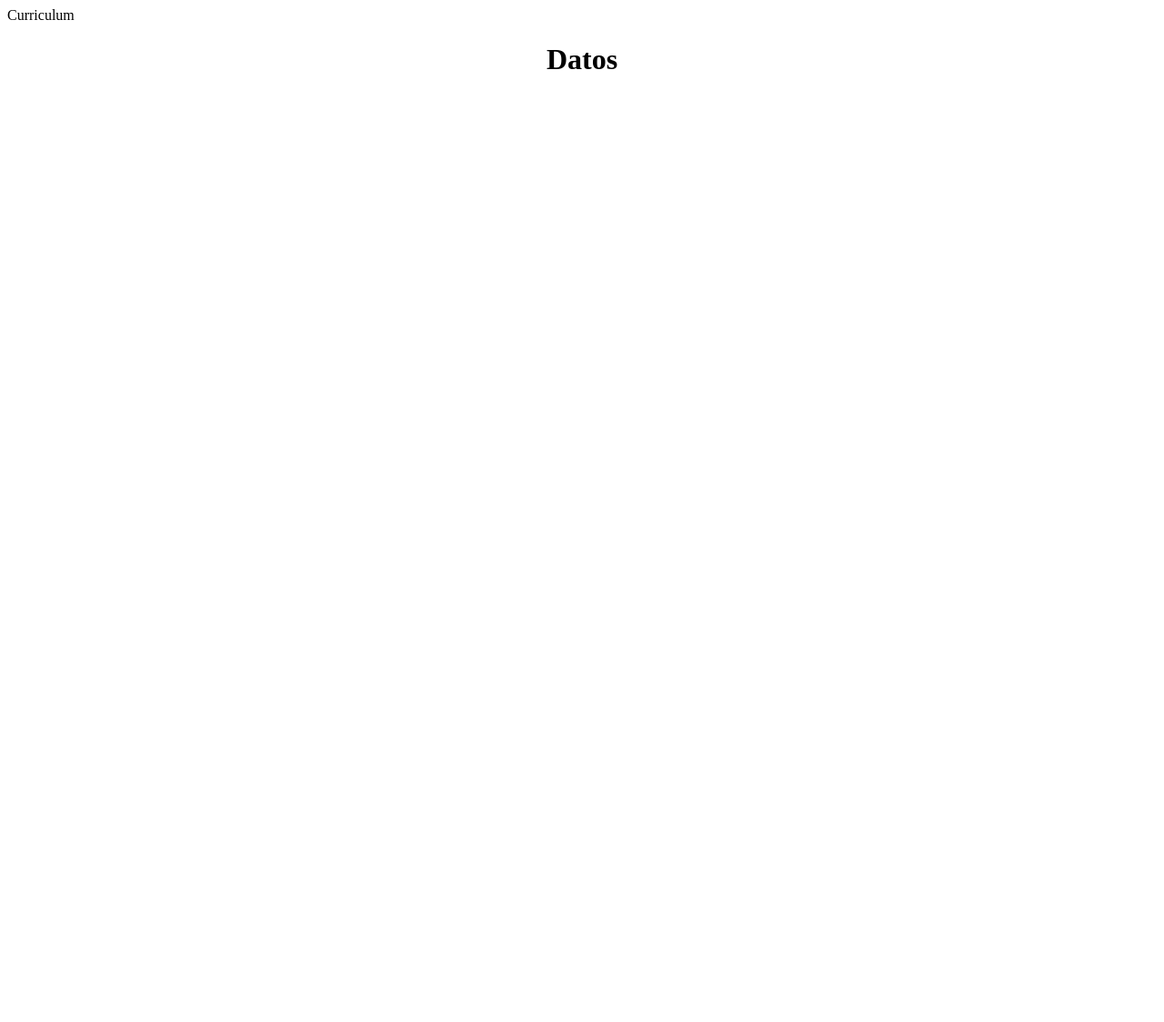
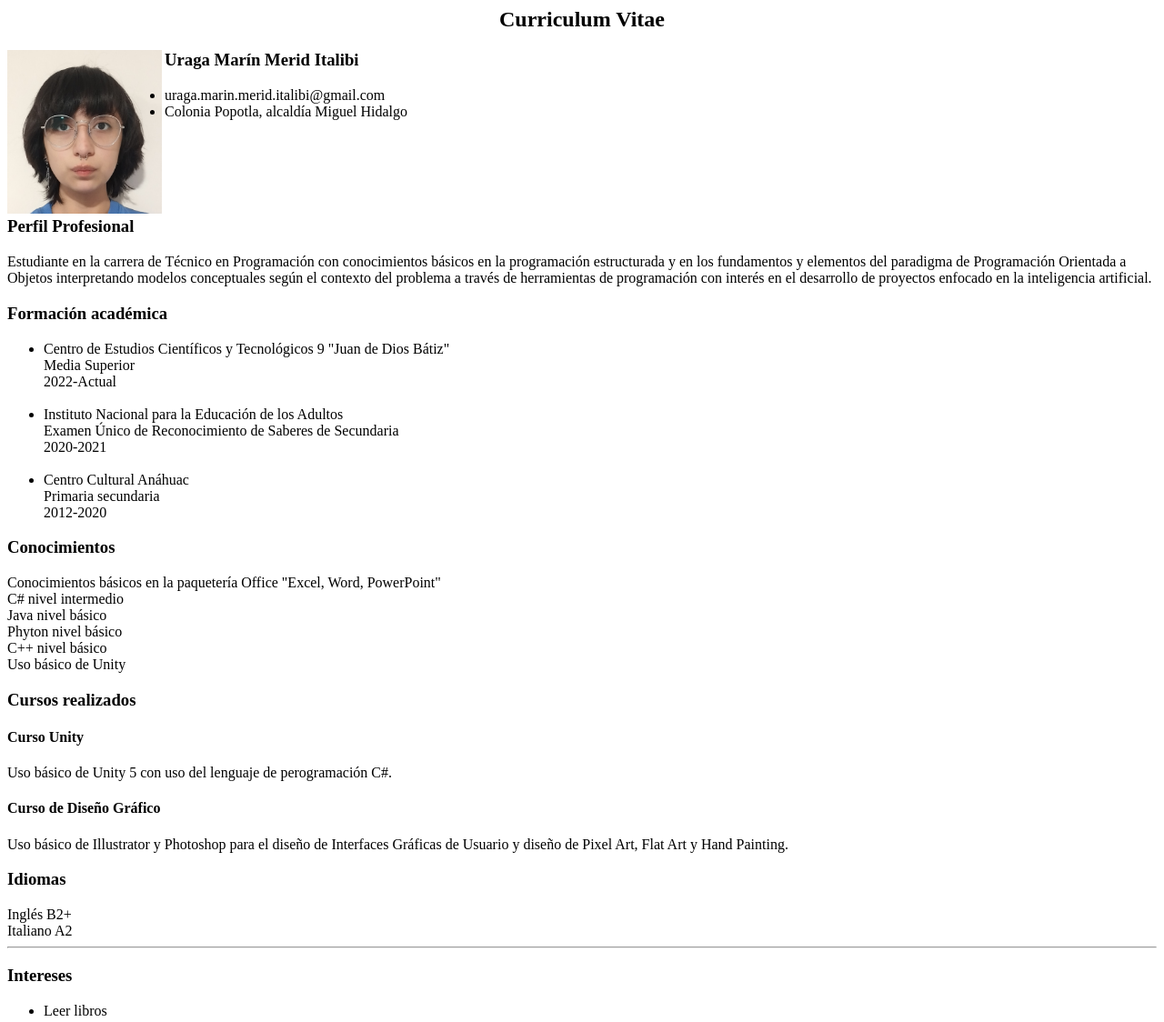
Before and after one commit to UragaMarin/Italibi, a plain HTML site: page cu.html in a window 1280 px wide. Shown: the whole page at 91% size. Before the commit the page ends 800 px from the top, so only its background shows below. Drawn offline with Linux system fonts and the light colour scheme.

Commit message:
curriculum

```diff
--- a/cu.html
+++ b/cu.html
@@ -1,9 +1,81 @@
 <html>
-	<head>Curriculum</head>
 	<title>Curriculum</title>
 	<body>
-		<center><h1>Datos</h1></center>
+		<center><h2>Curriculum Vitae</h2></center>
+		<img src=Yo.jpg width=170 height=180 align=left>
+		<h3>Uraga Marín Merid Italibi</h3>
+		<ul>
+			<li>uraga.marin.merid.italibi@gmail.com</li>
+			<li>Colonia Popotla, alcaldía Miguel Hidalgo</li>
+		</ul>
 		<br>
 		<br>
+		<br>
+		<br>
+		<h3>Perfil Profesional</h3>
+		<p>
+		Estudiante en la carrera de Técnico en Programación con conocimientos básicos en la programación estructurada y en los fundamentos y elementos del paradigma de Programación Orientada a Objetos interpretando modelos conceptuales según el contexto del problema a través de herramientas de programación con interés en el desarrollo de proyectos enfocado en la inteligencia artificial.
+		</p>
+		<h3>Formación académica</h3>
+		<p>
+		<ul>
+			<li>Centro de Estudios Científicos y Tecnológicos 9 "Juan de Dios Bátiz"
+		<br>
+		Media Superior
+		<br>
+		2022-Actual
+			</li>
+		<br>
+		<li>
+		Instituto Nacional para la Educación de los Adultos
+		<br>
+		Examen Único de Reconocimiento de Saberes de Secundaria
+                <br>
+		2020-2021
+		</li>
+                <br>
+		<li>
+		Centro Cultural Anáhuac
+		<br>
+		Primaria secundaria
+		<br>
+		2012-2020
+		</li>
+		</ul>
+		</p>
+		<h3>Conocimientos</h3>
+		<p>
+		Conocimientos básicos en la paquetería Office "Excel, Word, PowerPoint"
+		<br>
+		C# nivel intermedio
+		<br>
+		Java nivel básico
+		<br>
+		Phyton nivel básico
+		<br>
+		C++ nivel básico
+		<br>
+		Uso básico de Unity
+		</p>
+		<h3>Cursos realizados</h3>
+		<h4>Curso Unity</h4>
+		<p>
+		Uso básico de Unity 5 con uso del lenguaje de perogramación C#.
+		</p>
+		<h4>Curso de Diseño Gráfico</h4>
+		<p>
+		Uso básico de Illustrator y Photoshop para el diseño de Interfaces Gráficas de Usuario y diseño de Pixel Art, Flat Art y Hand Painting.
+		</p>
+		<h3>Idiomas</h3>
+		Inglés B2+
+		<br>
+		Italiano A2
+		<hr>
+		<h3>Intereses</h3>
+		<p>
+		<ul>
+			<li>Leer libros</li>
+		</ul>
+		</p>
 	</body>
 </html>
```
Also changed, not shown: Yo.jpg (added).
